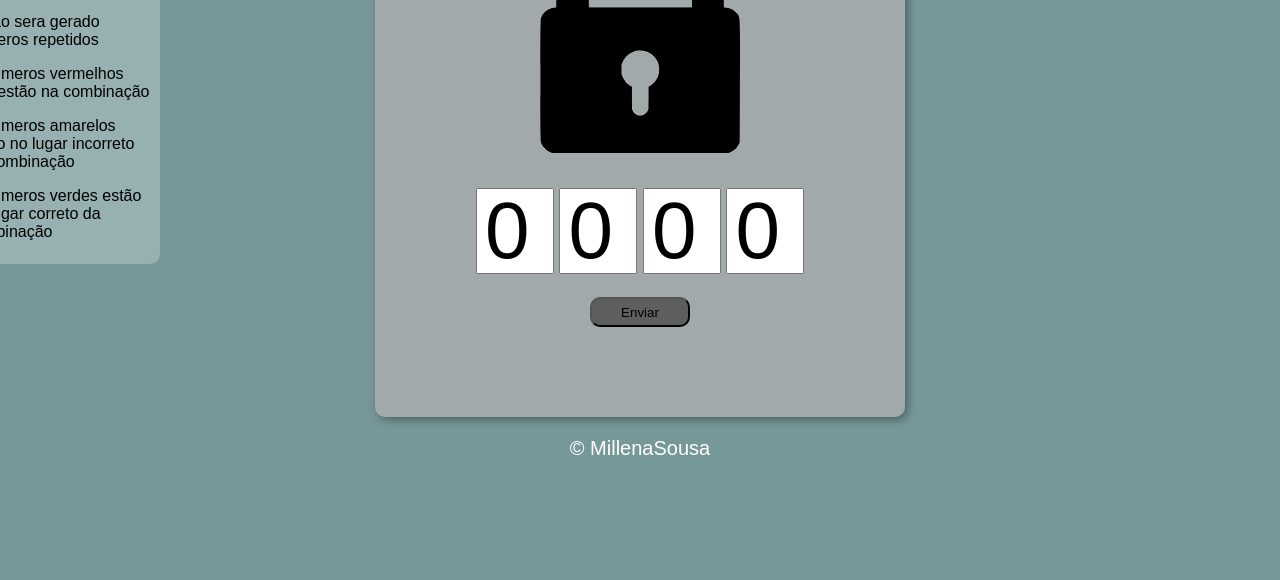
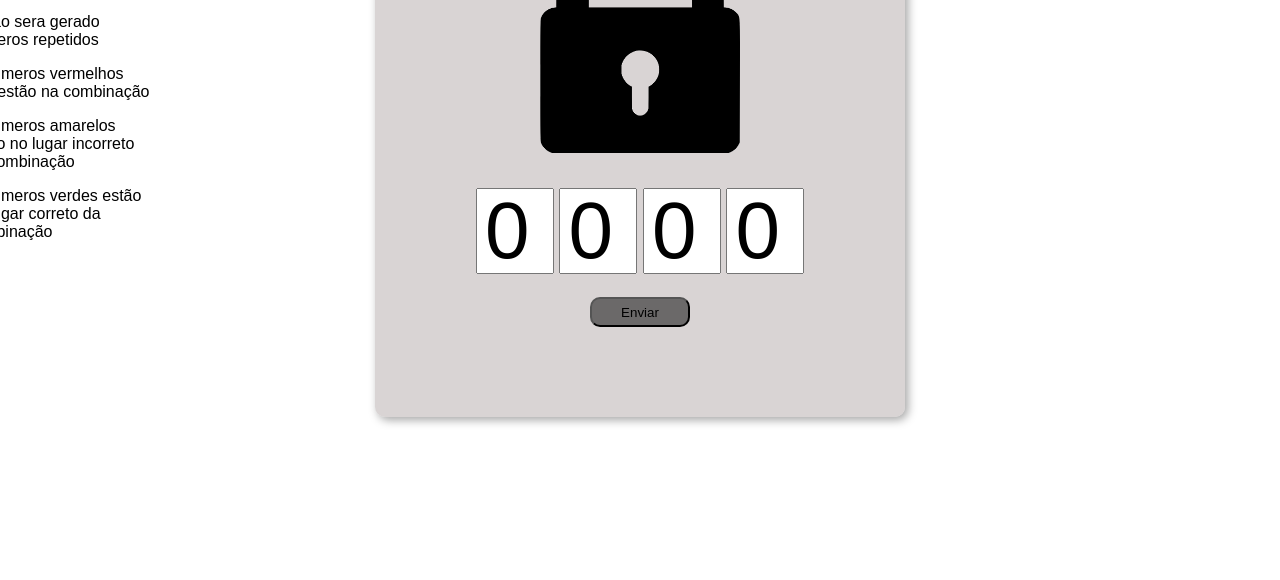
Before and after one commit to MillenaSousa/GameCadeado, a plain HTML site: page index.html in a window 1280 px wide. Shown: the part 220-800 px from the top of the page. Drawn offline with Linux system fonts and the light colour scheme.

Commit message:
Update style.css

```diff
--- a/style.css
+++ b/style.css
@@ -1,5 +1,5 @@
 body {
-    background-color: #497577be;
+    background-color: #fff;
     font: normal 15pt Arial;
     text-align: center;
 }
```
